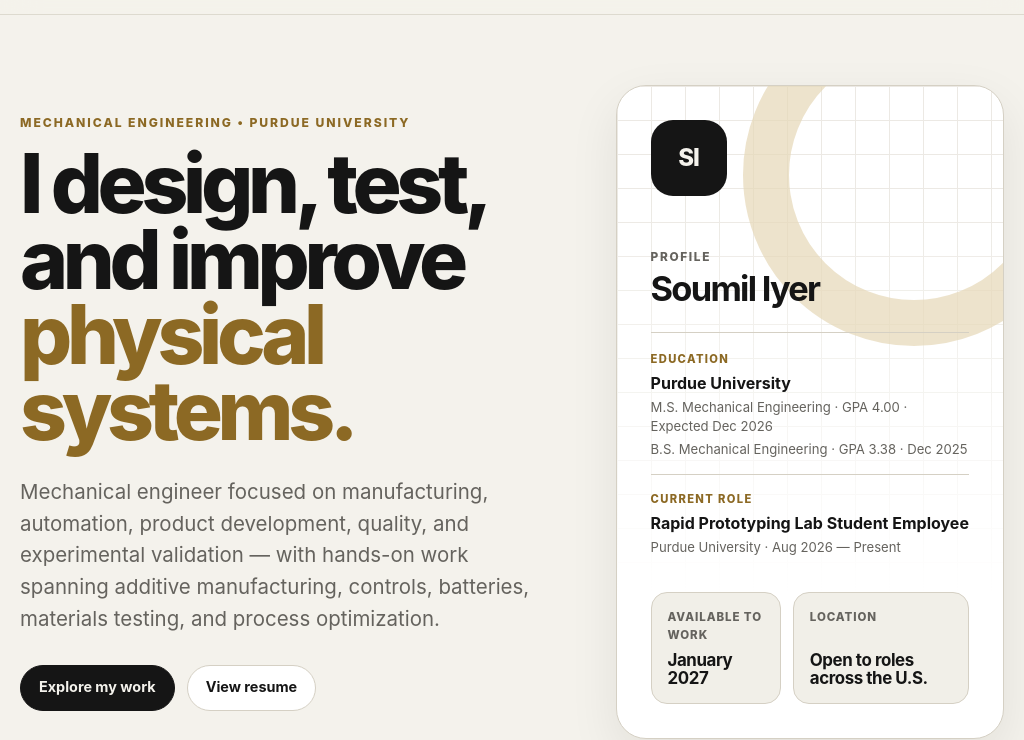
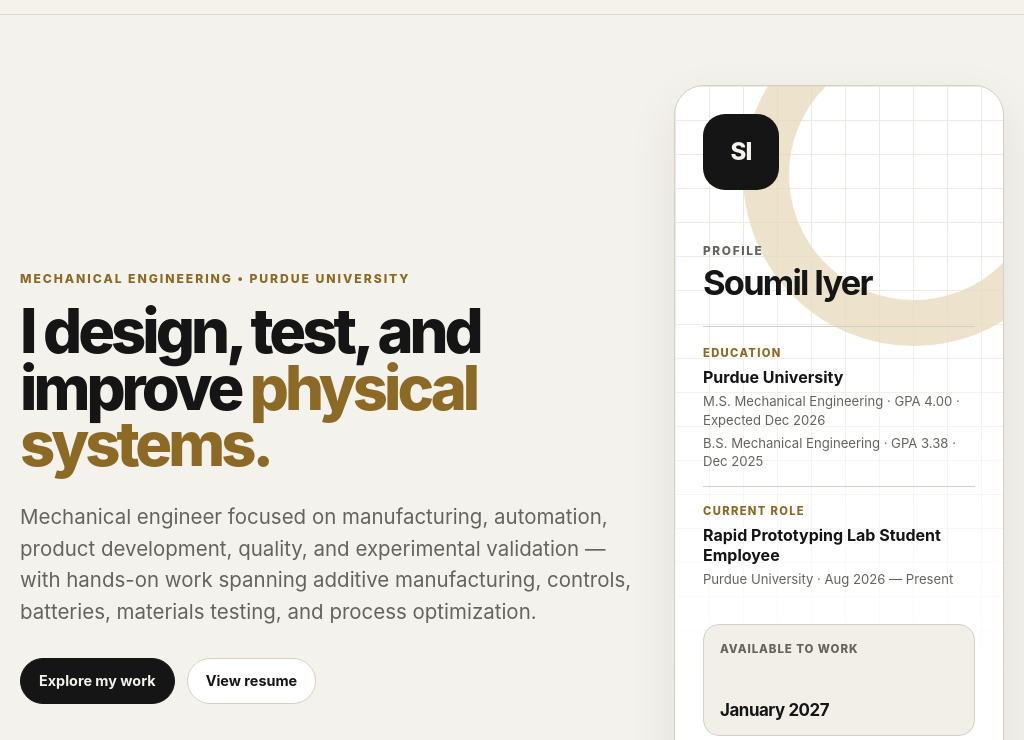
Before and after one commit to soumiliyer/soumiliyer.github.io, a plain HTML site: page index.html in a window 1024 px wide. Shown: the part 60-800 px from the top of the page. Drawn offline with Linux system fonts and the light colour scheme.

Commit message:
Add files via upload

```diff
--- a/index.html
+++ b/index.html
@@ -6,8 +6,8 @@
   <meta name="description" content="Soumil Iyer — mechanical engineer focused on manufacturing, automation, product development, testing, and process improvement." />
   <meta name="theme-color" content="#151515" />
   <title>Soumil Iyer | Mechanical Engineer</title>
-  <link rel="stylesheet" href="styles.css" />
-  <script defer src="script.js"></script>
+  <link rel="stylesheet" href="styles.css?v=4" />
+  <script defer src="script.js?v=4"></script>
 </head>
 <body>
   <a class="skip-link" href="#main">Skip to content</a>
--- a/styles.css
+++ b/styles.css
@@ -13,7 +13,7 @@
   --dark-ink: #f8f5ed;
   --radius: 18px;
   --shadow: 0 18px 50px rgba(26, 24, 18, .08);
-  --max: 1180px;
+  --max: 1320px;
   --header: 74px;
 }
 
@@ -86,7 +86,7 @@
 
 .hero {
   min-height: calc(100vh - var(--header));
-  display: grid; grid-template-columns: minmax(0, 1.15fr) minmax(340px, .85fr); gap: 70px;
+  display: grid; grid-template-columns: minmax(0, 1.22fr) minmax(330px, .78fr); gap: clamp(34px, 4vw, 70px);
   align-items: center; padding-top: 70px; padding-bottom: 70px;
 }
 .eyebrow {
@@ -95,7 +95,7 @@
 }
 .hero-copy { max-width: 760px; }
 .hero h1 {
-  margin: 0; max-width: 850px; font-size: clamp(3.5rem, 8vw, 7.2rem); line-height: .92;
+  margin: 0; max-width: 820px; font-size: clamp(3.5rem, 6.5vw, 6.7rem); line-height: .92;
   letter-spacing: -.065em; font-weight: 780;
 }
 .hero h1 span { color: var(--accent-strong); }
@@ -249,7 +249,14 @@
 .reveal { opacity: 0; transform: translateY(18px); transition: opacity .6s ease, transform .6s ease; }
 .reveal.visible { opacity: 1; transform: none; }
 
-@media (max-width: 940px) {
+@media (max-width: 1080px) and (min-width: 821px) {
+  .hero { grid-template-columns: minmax(0, 1fr) minmax(300px, 330px); gap: 32px; }
+  .hero h1 { font-size: clamp(3.25rem, 6vw, 4.8rem); }
+  .hero-panel { padding: 28px; }
+  .profile-status-grid { grid-template-columns: 1fr; }
+}
+
+@media (max-width: 820px) {
   .hero { grid-template-columns: 1fr; min-height: auto; padding-top: 80px; }
   .hero-copy { max-width: 900px; }
   .hero-panel { min-height: auto; }
```
